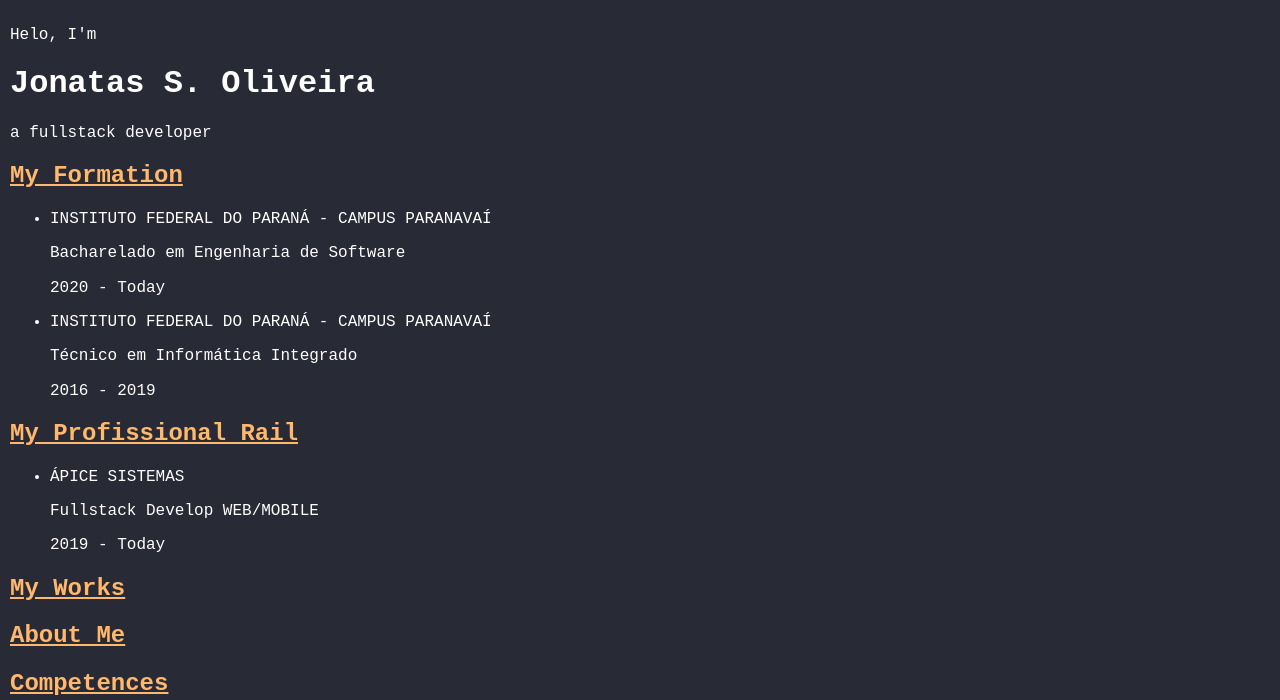
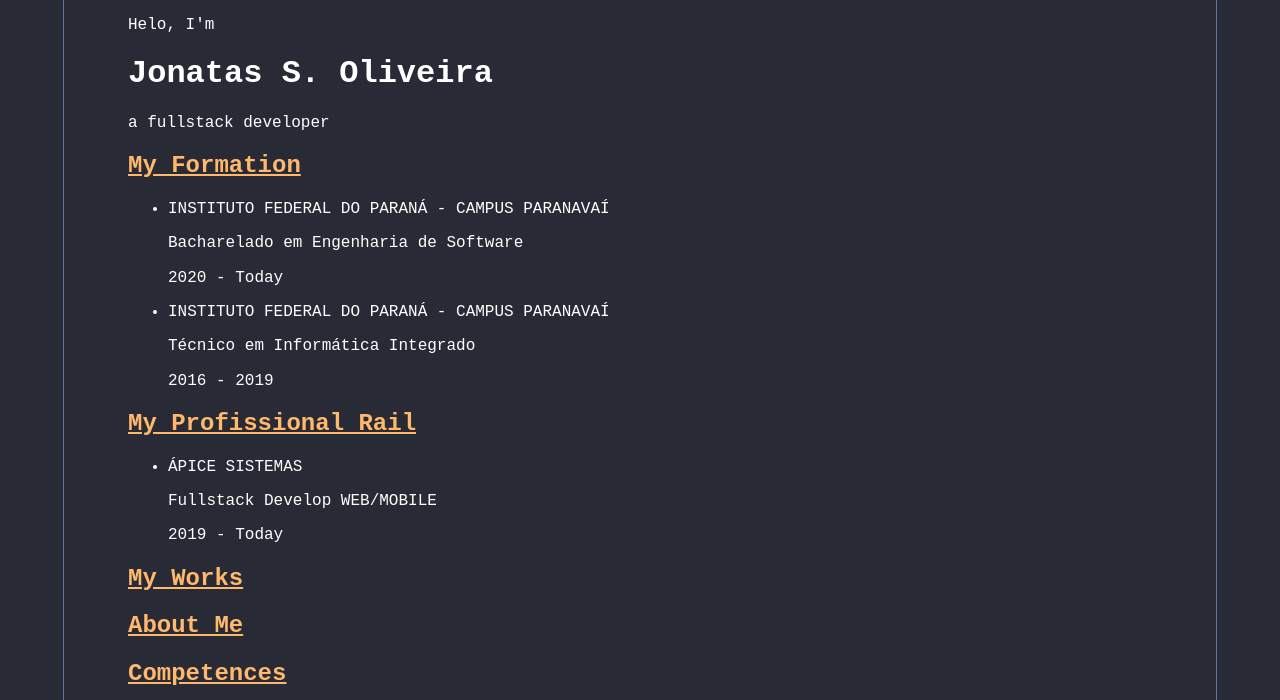
Before and after one commit to JonatasSOliveira/my_portfolio, a Gatsby site: page / in a window 1280 px wide. Shown: the top 700 px of the page. Built offline with nearby package versions, Linux system fonts and the light colour scheme; Gatsby itself is replaced by a stand-in of ours.

Commit message:
Melhorando Organização

```diff
--- a/src/pages/index.tsx
+++ b/src/pages/index.tsx
@@ -1,44 +1,31 @@
 import "../styles/normalize.css";
 import "../styles/pages/main/style.css";
 
-import * as React from "react"
+import * as React from "react";
 
 // images
 import logoJS from "../images/logo_js.png";
 import logoGit from "../images/logo_git.png";
-import logoGitHub from "../images/logo_github.png"
+import logoGitHub from "../images/logo_github.png";
 import logoExpo from "../images/logo_expo.png";
-import logoJava from "../images/logo_java.png"
-import logoNode from "../images/logo_node.png"
-import logoMySql from "../images/logo_mysql.png"
-import logoReact from "../images/logo_reactjs.png"
-import logoElectron from "../images/logo_electron.png"
+import logoJava from "../images/logo_java.png";
+import logoNode from "../images/logo_node.png";
+import logoMySql from "../images/logo_mysql.png";
+import logoReact from "../images/logo_reactjs.png";
+import logoElectron from "../images/logo_electron.png";
 
-import Competence from '../components/Competence/index'
+// sections
+import Profile from "../sections/Profile/index.jsx";
+import Formation from "../sections/Formation/index.jsx";
+
+import Competence from "../components/Competence/index";
 
 const IndexPage = () => {
   return (
     <main className="screen_initial">
-      <section>
-        <p>Helo, I'm</p>
-        <h1>Jonatas S. Oliveira</h1>
-        <p>a fullstack developer</p>
-      </section>
-      <section>
-        <h2 className="section_title">My Formation</h2>
-        <ul>
-          <li>
-            <p>INSTITUTO FEDERAL DO PARANÁ - CAMPUS PARANAVAÍ</p>
-            <p>Bacharelado em Engenharia de Software</p>
-            <p>2020 - Today</p>
-          </li>
-          <li>
-            <p>INSTITUTO FEDERAL DO PARANÁ - CAMPUS PARANAVAÍ</p>
-            <p>Técnico em Informática Integrado</p>
-            <p>2016 - 2019</p>
-          </li>
-        </ul>
-      </section>
+      <div className="container">
+        <Profile />
+        <Formation />
         <section>
           <h2 className="section_title">My Profissional Rail</h2>
           <ul>
@@ -57,7 +44,7 @@ const IndexPage = () => {
         </section>
         <section id="section_competence">
           <h2 className="section_title">Competences</h2>
-        <div className="container">
+          <div className="section_container">
             <Competence image={logoJS} text="Javascript" />
             <Competence image={logoGit} text="Git" />
             <Competence image={logoGitHub} text="GitHub" />
@@ -72,8 +59,9 @@ const IndexPage = () => {
         <section>
           <h2 className="section_title">Contact</h2>
         </section>
+      </div>
     </main>
-  )
-}
+  );
+};
 
-export default IndexPage
+export default IndexPage;
--- /dev/null
+++ b/src/sections/Formation/index.jsx
@@ -0,0 +1,23 @@
+import React from "react";
+
+function Formation() {
+  return (
+    <section>
+      <h2 className="section_title">My Formation</h2>
+      <ul>
+        <li>
+          <p>INSTITUTO FEDERAL DO PARANÁ - CAMPUS PARANAVAÍ</p>
+          <p>Bacharelado em Engenharia de Software</p>
+          <p>2020 - Today</p>
+        </li>
+        <li>
+          <p>INSTITUTO FEDERAL DO PARANÁ - CAMPUS PARANAVAÍ</p>
+          <p>Técnico em Informática Integrado</p>
+          <p>2016 - 2019</p>
+        </li>
+      </ul>
+    </section>
+  );
+}
+
+export default Formation;
--- /dev/null
+++ b/src/sections/Profile/index.jsx
@@ -0,0 +1,13 @@
+import React from "react";
+
+function Profile() {
+  return (
+    <section>
+      <p>Helo, I'm</p>
+      <h1>Jonatas S. Oliveira</h1>
+      <p>a fullstack developer</p>
+    </section>
+  );
+}
+
+export default Profile;
--- a/src/styles/pages/main/style.sass
+++ b/src/styles/pages/main/style.sass
@@ -1,18 +1,29 @@
+@import "../../variables/variables.sass"
+
 .screen_initial
-    background-color: #282a36
-    width: calc(100vw - 20px)
-    height: calc(100vh - 20px)
-    padding: 10px
+    background-color: $backgroud
+    width: calc(100vw)
+    height: calc(100vh)
     color: #fff
     font-family: 'Fira Code', monospace
     overflow: auto
+    display: flex
+    justify-content: center
 
-    .section_title
-        color: #ffb86c
-        text-decoration: underline
+    .container
+        width: 80%
+        height: 100%
+        border-width: 0 1px 0 1px
+        border-color: $comment
+        border-style: solid
+        padding: 0 5%
 
-    #section_competence
-        .container
-            display: flex
-            flex-wrap: wrap
-            width: 100%
+        .section_title
+            color: $orange
+            text-decoration: underline
+
+        #section_competence
+            .section_container
+                display: flex
+                flex-wrap: wrap
+                width: 100%
--- /dev/null
+++ b/src/styles/variables/variables.sass
@@ -0,0 +1,11 @@
+$backgroud: #282a36
+$line: #44475a
+$foreground: #f8f8f2
+$comment: #6272a4
+$cyan: #8be9fd
+$green: #50fa7b
+$orange: #ffb86c
+$pink: #ff79c6
+$purple: #bd93f9
+$red: #ff5555
+$yellow: #f1fa8c
```
Also changed, not shown: src/styles/pages/main/style.css, src/styles/variables/variables.css (added), 2 other files. Lines whose indentation alone changed are shown as unchanged.
